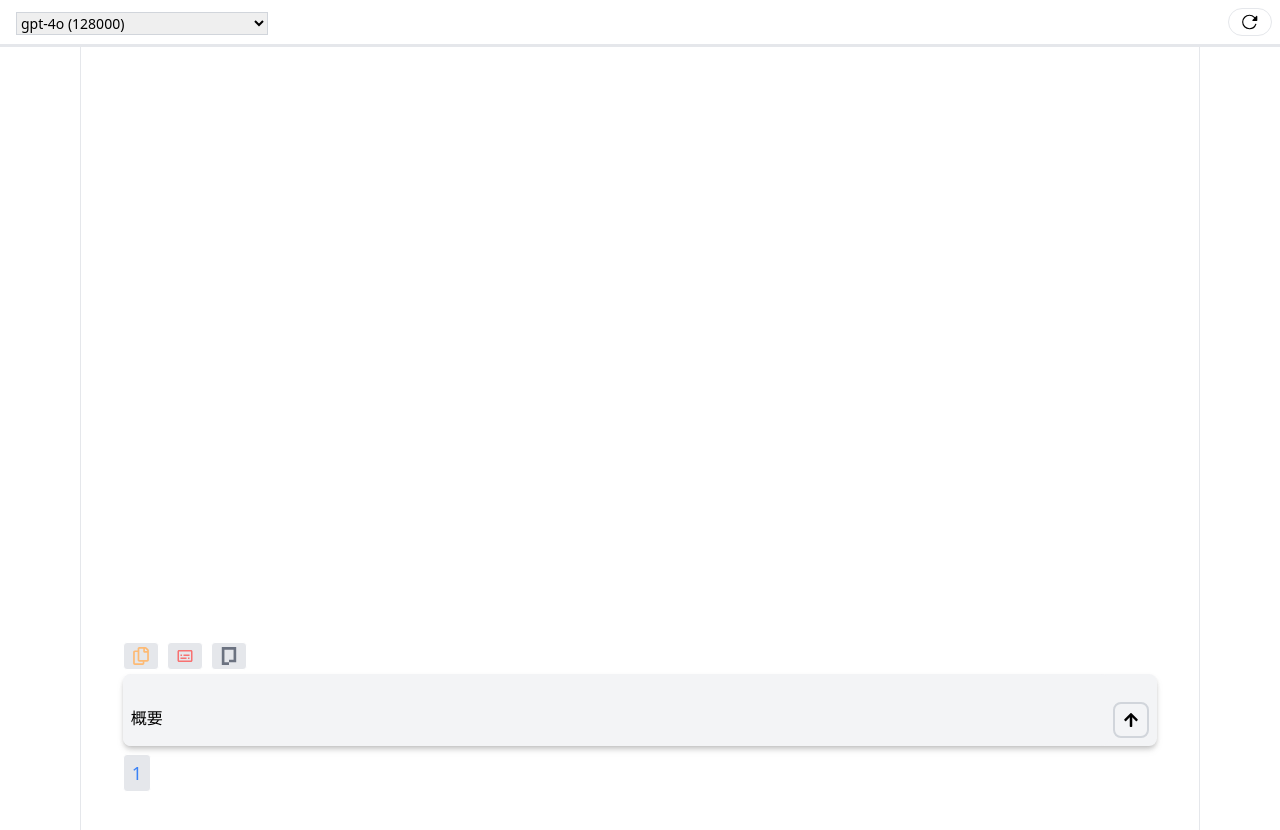
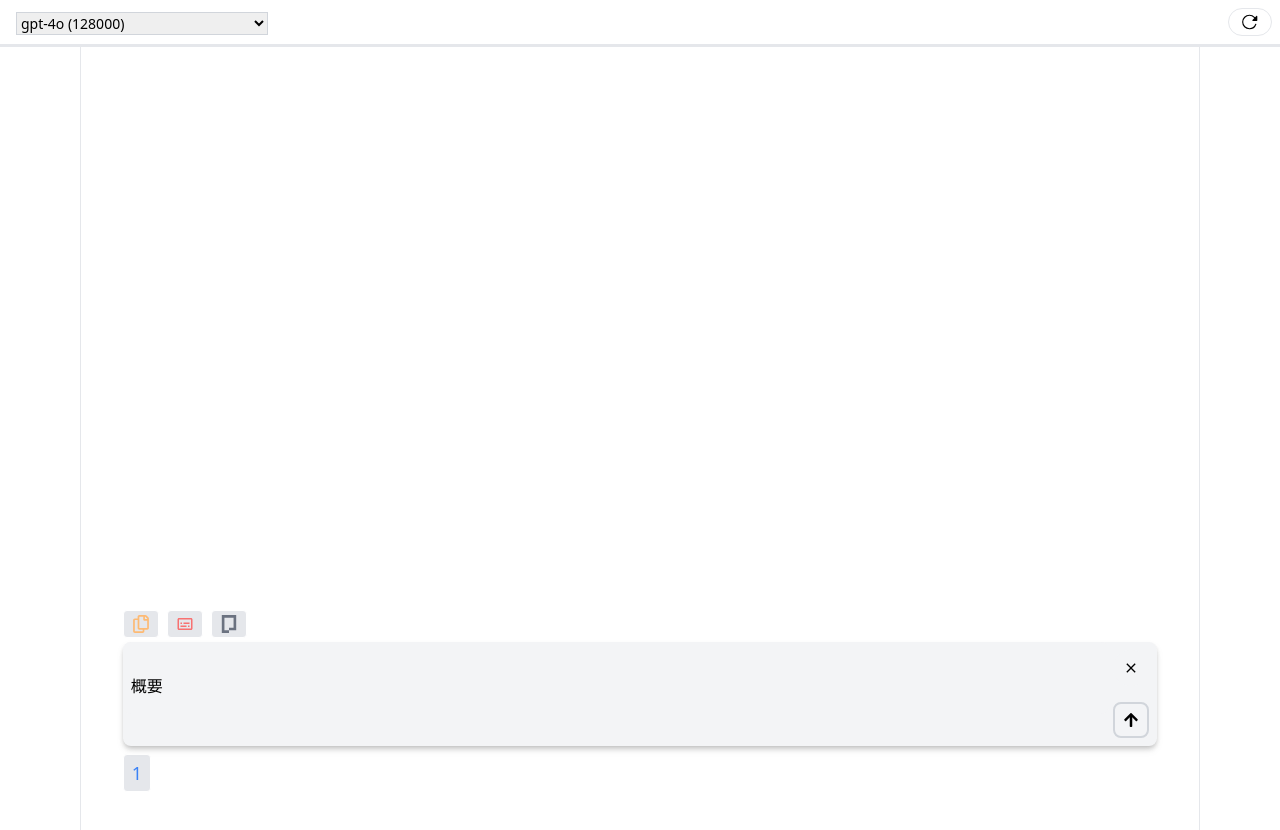
Before and after one commit to opvelll/react-ai-chat-view, a React (Vite) app: page / in a window 1280 px wide. Both pictures are taken after a click on the button "概要". Shown: the top 830 px of the page. Built offline with nearby package versions, Linux system fonts and the light colour scheme.

Commit message:
feat: Add clear button functionality to ChatForm

```diff
--- a/src/components/ChatView/ChatForm/ChatForm.tsx
+++ b/src/components/ChatView/ChatForm/ChatForm.tsx
@@ -17,6 +17,7 @@ type ChatFormProps = {
     images: string[];
     handleDrop: (e: React.DragEvent<HTMLDivElement>) => void;
     handleRemoveImage: (index: number) => void;
+    handleClearButton: (event: React.MouseEvent<HTMLButtonElement, MouseEvent>) => void;
 } & ChatFormButtonDataList & SideButtonFunctions;
 
 export type ChatFormButtonDataList = {
@@ -37,7 +38,8 @@ const ChatForm: React.FC<ChatFormProps> = ({
     bottomButtonDataList,
     images,
     handleDrop,
-    handleRemoveImage
+    handleRemoveImage,
+    handleClearButton
 }) => {
 
 
@@ -90,7 +92,16 @@ const ChatForm: React.FC<ChatFormProps> = ({
                         <div className="w-4 h-4 border-2 border-gray-400 border-t-transparent rounded-full animate-spin"></div>
                     </div>
                 )}
-                <div className="flex flex-col-reverse">
+                <div className="flex flex-col justify-end">
+                    {/* クリアボタン */}
+                    {inputTextValue && <button className="bg-gray-100 hover:bg-gray-300 border-gray-300 ml-1 mt-2 mr-2 mb-2 size-9 rounded-full"
+                        onClick={handleClearButton}
+                        title="Clear">
+                        <div className="flex justify-center">
+                            <IoMdClose />
+                        </div>
+                    </button>}
+                    <div className='flex-1'></div>
                     {/* 送信ボタン */}
                     <button className="bg-gray-100 hover:bg-gray-300 border-2 border-gray-300 ml-1 mt-2 mr-2 mb-2 size-9 rounded-lg"
                         onClick={handleChatButton}
--- a/src/components/ChatView/ChatForm/useChatForm.tsx
+++ b/src/components/ChatView/ChatForm/useChatForm.tsx
@@ -106,6 +106,12 @@ export default function useChatForm({ inputTextValue,
             }
         }
 
+    const handleClearButton = (e: React.MouseEvent<HTMLButtonElement, MouseEvent>) => {
+        e.preventDefault();
+        setInputTextValue("");
+        setImages([]);
+    }
+
     return {
         inputTextValue,
         setInputTextValue,
@@ -118,5 +124,6 @@ export default function useChatForm({ inputTextValue,
         images,
         handleDrop,
         handleRemoveImage,
+        handleClearButton
     };
 }
```
